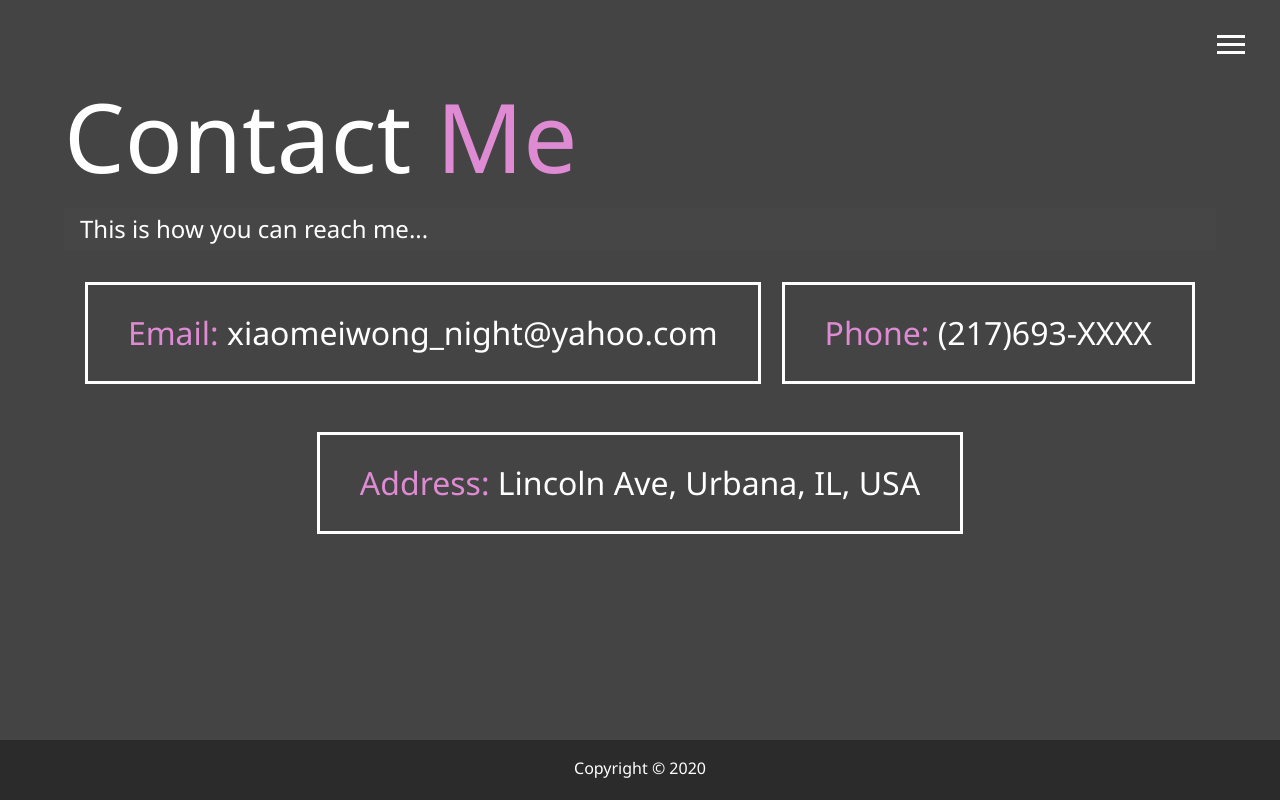
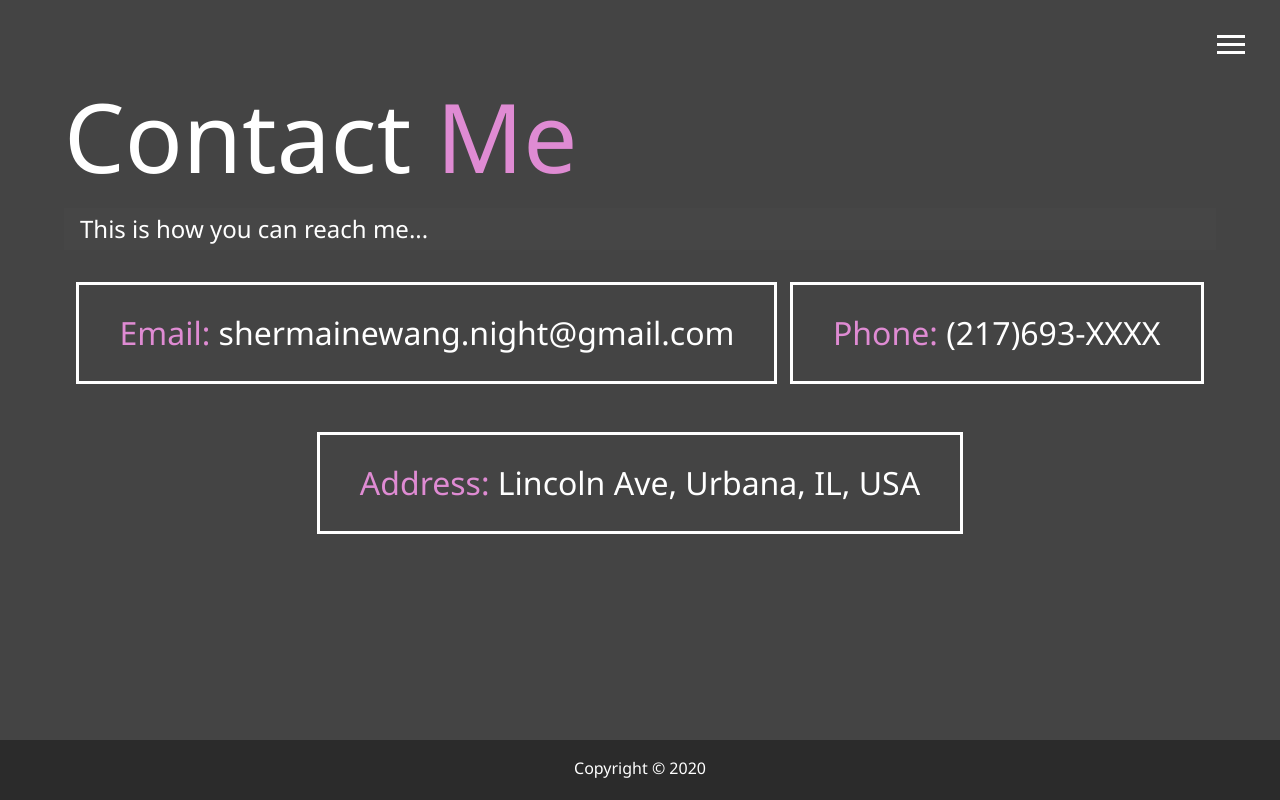
Before and after one commit to Mayst0731/portfolio, a website: page dist/contact.html in a window 1280 px wide. Drawn offline with Linux system fonts and the light colour scheme.

Commit message:
added something

```diff
--- a/dist/contact.html
+++ b/dist/contact.html
@@ -66,7 +66,7 @@
       <div class="boxes">
         <div>
           <span class="text-secondary">Email:</span>
-          xiaomeiwong_night@yahoo.com
+          shermainewang.night@gmail.com
         </div>
         <div>
             <span class="text-secondary">Phone:</span>
```
